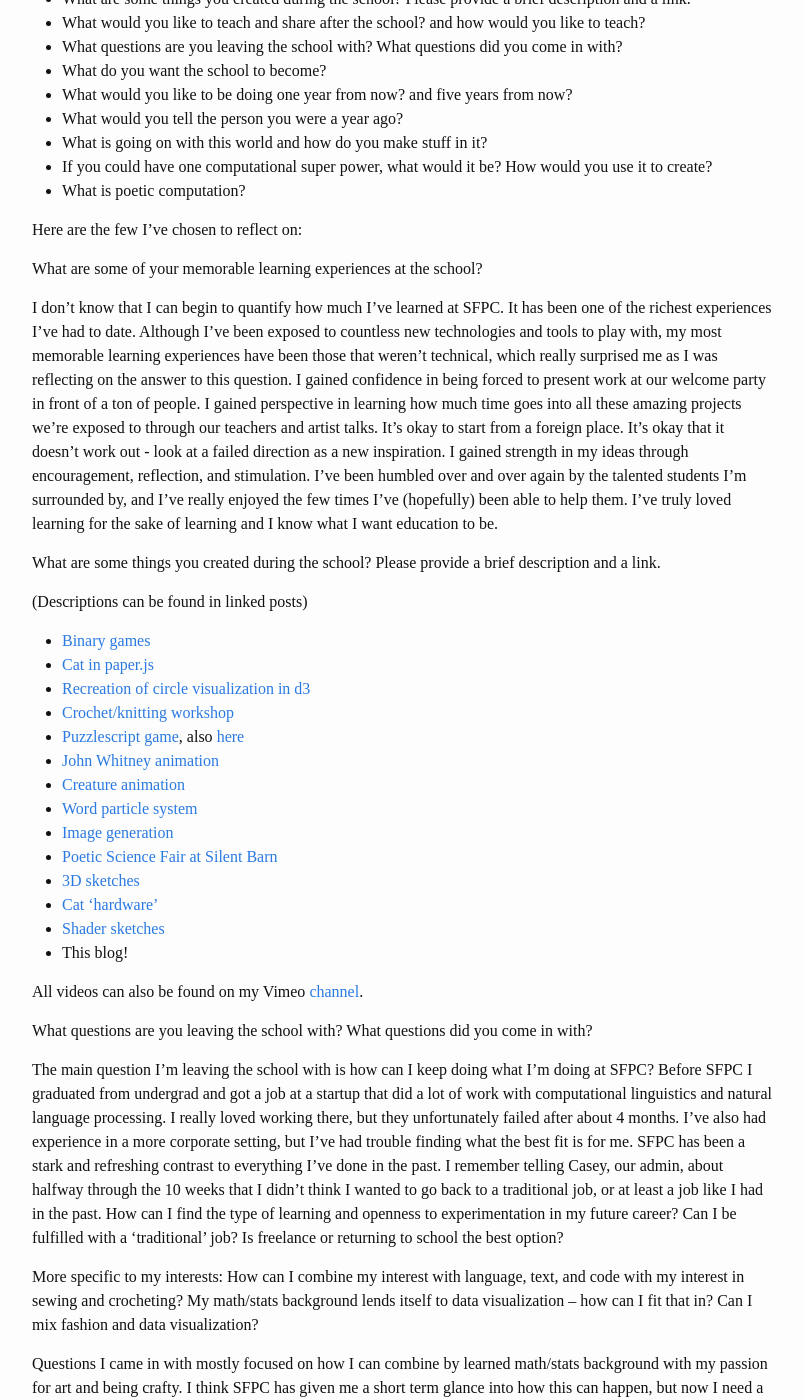
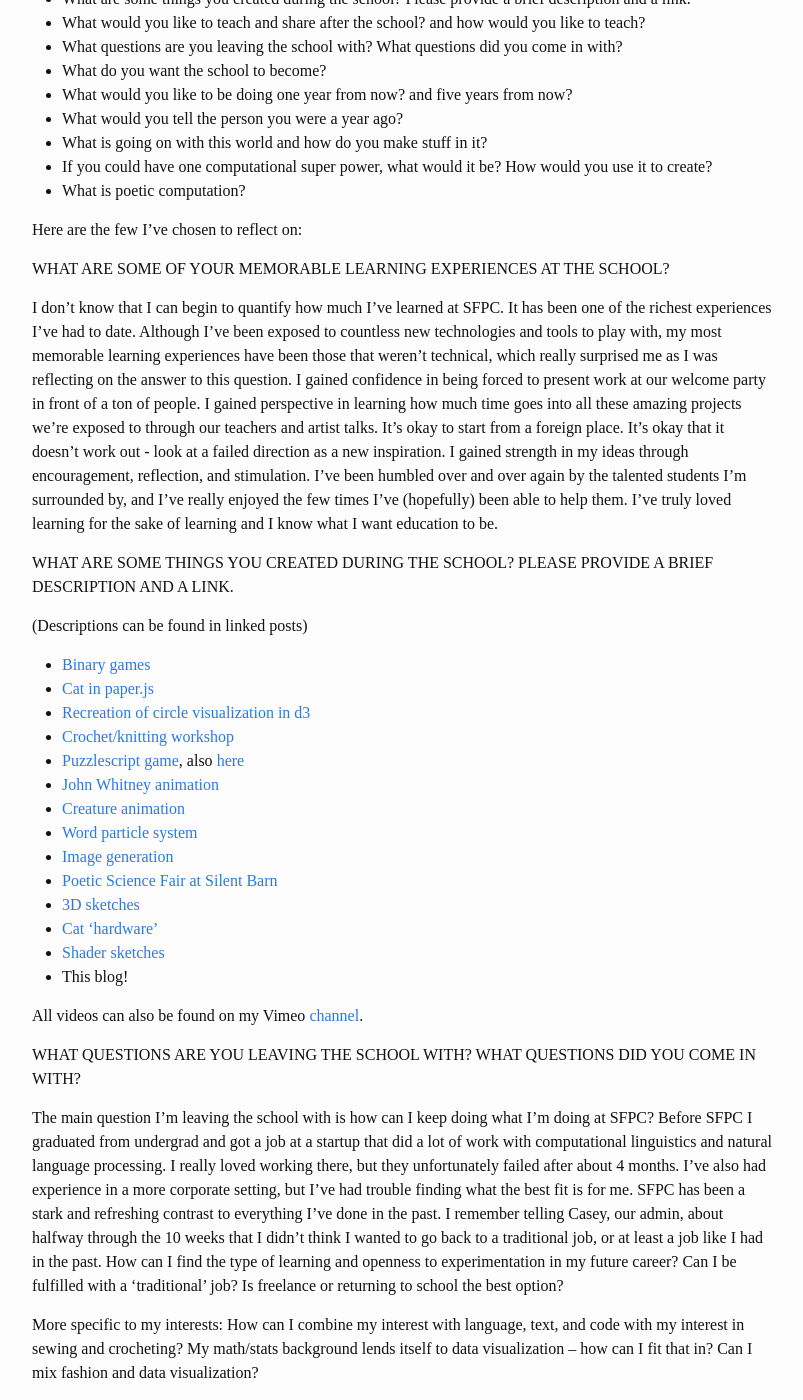
Before and after one commit to paigederaedt/blog, a Jekyll site: the page built from _posts/2014-12-07-SFPCLearningReport.markdown, in a window 1280 px wide and 1400 px high, scrolled down 339 px. Shown: the whole window, without its empty margins (238-1041 px from the left). Built offline with Jekyll 4.4.1, drawn with Linux system fonts in a browser that asks for light colours; some of the changed text lies outside the part shown.

```diff
--- a/_posts/2014-12-07-SFPCLearningReport.markdown
+++ b/_posts/2014-12-07-SFPCLearningReport.markdown
@@ -19,11 +19,12 @@ As a way of summarizing and sharing our experiences at SFPC, we've been asked to
 
 Here are the few I've chosen to reflect on:
 
-What are some of your memorable learning experiences at the school?
+WHAT ARE SOME OF YOUR MEMORABLE LEARNING EXPERIENCES AT THE SCHOOL?
 
 I don't know that I can begin to quantify how much I've learned at SFPC. It has been one of the richest experiences I've had to date. Although I've been exposed to countless new technologies and tools to play with, my most memorable learning experiences have been those that weren’t technical, which really surprised me as I was reflecting on the answer to this question. I gained confidence in being forced to present work at our welcome party in front of a ton of people. I gained perspective in learning how much time goes into all these amazing projects we’re exposed to through our teachers and artist talks. It’s okay to start from a foreign place. It’s okay that it doesn’t work out - look at a failed direction as a new inspiration. I gained strength in my ideas through encouragement, reflection, and stimulation. I’ve been humbled over and over again by the talented students I’m surrounded by, and I’ve really enjoyed the few times I’ve (hopefully) been able to help them. I’ve truly loved learning for the sake of learning and I know what I want education to be.
 
-What are some things you created during the school? Please provide a brief description and a link.
+
+WHAT ARE SOME THINGS YOU CREATED DURING THE SCHOOL? PLEASE PROVIDE A BRIEF DESCRIPTION AND A LINK.
 
 (Descriptions can be found in linked posts)
 
@@ -45,7 +46,7 @@ What are some things you created during the school? Please provide a brief descr
 All videos can also be found on my Vimeo [channel](https://vimeo.com/paigederaedt).
 
 
-What questions are you leaving the school with?  What questions did you come in with?
+WHAT QUESTIONS ARE YOU LEAVING THE SCHOOL WITH? WHAT QUESTIONS DID YOU COME IN WITH?
 
 The main question I’m leaving the school with is how can I keep doing what I’m doing at SFPC? Before SFPC I graduated from undergrad and got a job at a startup that did a lot of work with computational linguistics and natural language processing. I really loved working there, but they unfortunately failed after about 4 months. I've also had experience in a more corporate setting, but I've had trouble finding what the best fit is for me. SFPC has been a stark and refreshing contrast to everything I've done in the past. I remember telling Casey, our admin, about halfway through the 10 weeks that I didn’t think I wanted to go back to a traditional job, or at least a job like I had in the past. How can I find the type of learning and openness to experimentation in my future career? Can I be fulfilled with a 'traditional' job? Is freelance or returning to school the best option?
 
@@ -54,7 +55,7 @@ More specific to my interests: How can I combine my interest with language, text
 Questions I came in with mostly focused on how I can combine by learned math/stats background with my passion for art and being crafty. I think SFPC has given me a short term glance into how this can happen, but now I need a long term execution plan.
 
 
-What would you tell the person you were a year ago?
+WHAT WOULD YOU TELL THE PERSON YOU WERE A YEAR AGO?
 
 I don’t know if I’ve been more satisfied with what I’m doing in my life than I have been at SFPC. So I would tell the person I was a year ago to only take on opportunities that you’re passionate about, even if it seems risky or if its something you feel as if you know nothing about. I felt like accepting a spot at SFPC was a career risk, but I’ve learned so much about myself and what I really enjoy doing. I can’t imagine doing anything different now.
 
```
